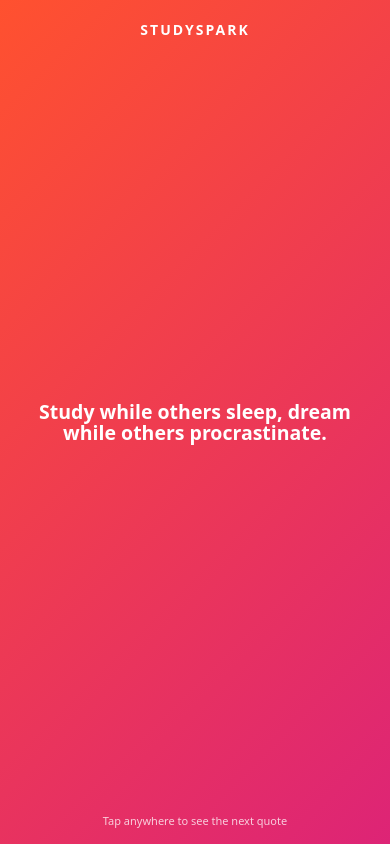
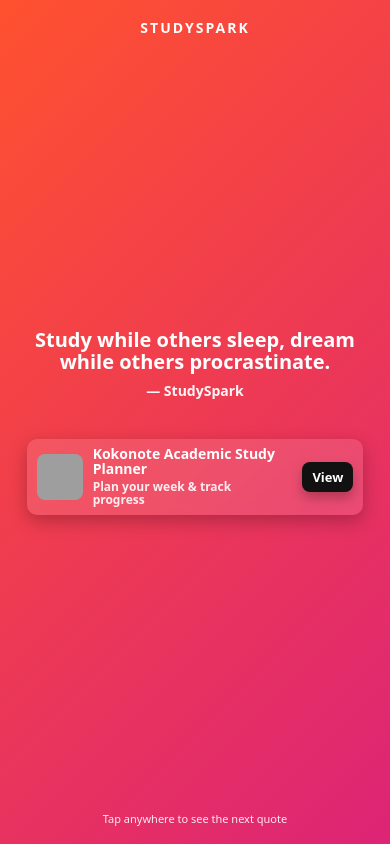
Before and after one commit to Danielp690/StudySpark, a plain HTML site: page index.html in a window 390 px wide. Shown: the top 844 px of the page. Drawn offline with Linux system fonts and the light colour scheme; grey boxes are pictures that could not be loaded.

Commit message:
Update index.html

```diff
--- a/index.html
+++ b/index.html
@@ -2,7 +2,7 @@
 <html lang="en">
 <head>
   <meta charset="utf-8" />
-  <meta name="viewport" content="width=device-width, initial-scale=1, maximum-scale=1, user-scalable=no, viewport-fit=cover" />
+  <meta name="viewport" content="width=device-width,initial-scale=1,maximum-scale=1,user-scalable=no" />
   <title>StudySpark</title>
   <style>
     *{box-sizing:border-box;margin:0;padding:0}
@@ -14,68 +14,160 @@
       font-family:system-ui,-apple-system,Segoe UI,Roboto,"Helvetica Neue",Arial,sans-serif;
       color:#fff;
       touch-action:none;
-      overscroll-behavior:none;
-      -webkit-user-select:none;
       user-select:none;
     }
 
     .title {
       position:absolute;
-      top:20px;left:0;right:0;
+      top:18px;left:0;right:0;
       text-align:center;
       font-weight:800;
       letter-spacing:2px;
       text-transform:uppercase;
-      font-size:18px;
+      font-size:16px;
       z-index:10;
-      pointer-events:none;
     }
 
     .card {
       position:absolute;
       inset:0;
       display:flex;
+      flex-direction:column;
       align-items:center;
       justify-content:center;
       text-align:center;
-      padding:30px;
+      padding:28px 22px;
       transition: transform 0.6s cubic-bezier(.25,.8,.25,1), opacity 0.4s ease;
       font-weight:800;
       line-height:1.1;
-      font-size:clamp(20px,4vw,34px);
+      font-size:clamp(20px,4vw,32px);
       cursor:pointer;
-      user-select:none;
       will-change:transform,opacity;
     }
 
-    /* vibrant backgrounds */
     .card[data-index="0"] { background: linear-gradient(135deg,#ff512f 0%,#dd2476 100%); }
     .card[data-index="1"] { background: linear-gradient(135deg,#f7971e 0%,#ffd200 100%); color:#111; }
     .card[data-index="2"] { background: linear-gradient(135deg,#00c6ff 0%,#0072ff 100%); }
+
+    .quote {
+      max-width:900px;
+      margin-bottom:22px;
+      padding:0 8px;
+      font-weight:800;
+    }
+    .author {
+      margin-top:10px;
+      font-weight:600;
+      font-size:14px;
+      opacity:0.95;
+    }
+
+    .product {
+      display:flex;
+      align-items:center;
+      gap:12px;
+      background:rgba(255,255,255,0.12);
+      padding:12px 16px;
+      border-radius:14px;
+      box-shadow:0 6px 18px rgba(0,0,0,0.25);
+      max-width:760px;
+      width:92%;
+      margin-top:18px;
+      backdrop-filter:blur(6px);
+    }
+    .product img {
+      width:58px;
+      height:58px;
+      border-radius:8px;
+      object-fit:cover;
+    }
+    .product .meta { flex:1 1 auto; text-align:left; }
+    .product .meta .name { font-weight:800; font-size:14px; line-height:1.05; }
+    .product .meta .sub { font-size:12px; opacity:0.9; margin-top:4px; }
+    .product .cta { margin-left:12px; flex:0 0 auto; }
+    .product .btn {
+      background:#111;
+      color:#fff;
+      padding:8px 12px;
+      border-radius:8px;
+      font-weight:800;
+      text-decoration:none;
+      display:inline-block;
+      box-shadow:0 6px 12px rgba(0,0,0,0.25);
+    }
+
+    .card[data-index="1"] .product { background:rgba(0,0,0,0.06); }
+    .card[data-index="1"] .product .btn { background:#111; color:#fff; }
 
     .hint {
       position:absolute;
       bottom:16px;left:0;right:0;
       text-align:center;
       font-size:12px;
-      color:rgba(255,255,255,0.85);
-      opacity:0.9;
+      color:rgba(255,255,255,0.9);
       z-index:10;
     }
 
     @media (max-width:520px){
       .title{font-size:14px}
-      .hint{font-size:11px}
-      .card{padding:20px;font-size:clamp(18px,5vw,28px)}
+      .hint{font-size:11px; bottom:18px}
+      .product { gap:10px; padding:8px 10px; border-radius:10px }
+      .product img { width:46px; height:46px }
+      .product .btn { padding:8px 10px; font-size:13px }
+      .card { padding:18px 12px }
     }
   </style>
 </head>
 <body>
   <div class="title">StudySpark</div>
 
-  <div class="card" id="cardA" data-index="0"><div class="text">Loading…</div></div>
-  <div class="card" id="cardB" data-index="1"><div class="text">Loading…</div></div>
-  <div class="card" id="cardC" data-index="2"><div class="text">Loading…</div></div>
+  <!-- Card 1 -->
+  <div class="card" id="cardA" data-index="0">
+    <div class="quote">
+      <span class="text">Loading…</span>
+      <div class="author">— StudySpark</div>
+    </div>
+    <div class="product">
+      <img src="https://m.media-amazon.com/images/I/71cLzD9RrHL._AC_SX679_.jpg" alt="Study Planner">
+      <div class="meta">
+        <div class="name">Kokonote Academic Study Planner</div>
+        <div class="sub">Plan your week & track progress</div>
+      </div>
+      <div class="cta"><a class="btn" href="https://www.amazon.co.uk/dp/B0F7M1TVC3/?tag=studyspark0f-21" target="_blank" rel="noopener noreferrer">View</a></div>
+    </div>
+  </div>
+
+  <!-- Card 2 -->
+  <div class="card" id="cardB" data-index="1">
+    <div class="quote">
+      <span class="text">Loading…</span>
+      <div class="author">— StudySpark</div>
+    </div>
+    <div class="product">
+      <img src="https://m.media-amazon.com/images/I/61kv1ZfxDWL._AC_SX679_.jpg" alt="Pomodoro Timer">
+      <div class="meta">
+        <div class="name">Digital Pomodoro Timer Cube</div>
+        <div class="sub">Stay focused in timed sessions</div>
+      </div>
+      <div class="cta"><a class="btn" href="https://www.amazon.co.uk/dp/B0CZNTVHY4/?tag=studyspark0f-21" target="_blank" rel="noopener noreferrer">View</a></div>
+    </div>
+  </div>
+
+  <!-- Card 3 -->
+  <div class="card" id="cardC" data-index="2">
+    <div class="quote">
+      <span class="text">Loading…</span>
+      <div class="author">— StudySpark</div>
+    </div>
+    <div class="product">
+      <img src="https://m.media-amazon.com/images/I/81F90H7hn2L._AC_UF1000,1000_QL80_.jpg" alt="Atomic Habits Book">
+      <div class="meta">
+        <div class="name">"Atomic Habits" by James Clear</div>
+        <div class="sub">Transform small actions into success</div>
+      </div>
+      <div class="cta"><a class="btn" href="https://www.amazon.co.uk/dp/1847941834/?tag=studyspark0f-21" target="_blank" rel="noopener noreferrer">View</a></div>
+    </div>
+  </div>
 
   <div class="hint">Tap anywhere to see the next quote</div>
 
@@ -83,77 +175,46 @@
   (function(){
     const fallback = [
       "Study while others sleep, dream while others procrastinate.",
-      "Success is no accident; it’s hard work, perseverance, learning and studying.",
-      "Don’t wish it were easier; wish you were better."
+      "Focus on practice, not perfection.",
+      "Small consistent steps beat last-minute panic."
     ];
 
-    let dailyThree = null;
+    let dailyThree = fallback;
     try {
       if (Array.isArray(window.quotes) && window.quotes.length >= 3) {
         const today = new Date();
         const key = `${today.getUTCFullYear()}-${today.getUTCMonth()+1}-${today.getUTCDate()}`;
-        let h = 0; for (let i=0;i<key.length;i++) h = (h<<5)-h + key.charCodeAt(i);
-        h = Math.abs(h);
-        const chosen = [];
-        let base = h % window.quotes.length;
-        for (let i=0;i<3;i++){
-          chosen.push(String(window.quotes[(base + i*37) % window.quotes.length]));
-        }
-        dailyThree = chosen;
+        let h=0; for (let i=0;i<key.length;i++) h=(h<<5)-h+key.charCodeAt(i);
+        h=Math.abs(h);
+        dailyThree=[0,1,2].map(i=>window.quotes[(h+i*37)%window.quotes.length]);
       }
     } catch(e){}
-    if (!dailyThree) dailyThree = fallback.slice(0,3);
 
-    const cards = [
+    const cards=[
       document.getElementById('cardA'),
       document.getElementById('cardB'),
       document.getElementById('cardC')
     ];
-
     cards.forEach((c,i)=>{
-      c.querySelector('.text').innerText = dailyThree[i];
-      c.style.transform = i === 0 ? 'translateX(0)' : 'translateX(100%)';
+      c.querySelector('.text').innerText=dailyThree[i];
+      c.style.transform=i===0?'translateX(0)':'translateX(100%)';
     });
 
-    let current = 0;
-    const total = cards.length;
-
-    function showCard(i){
-      cards.forEach((c,idx)=>{
-        if(idx === i){
-          c.style.transform = 'translateX(0)';
-          c.style.opacity = '1';
-        }
-        else{
-          c.style.transform = 'translateX(-100%)';
-          c.style.opacity = '0';
-        }
+    let current=0;
+    function next(){
+      const prev=current;
+      current=(current+1)%cards.length;
+      cards[current].style.transition='none';
+      cards[current].style.transform='translateX(100%)';
+      requestAnimationFrame(()=>{
+        cards[prev].style.transition='transform 0.6s cubic-bezier(.25,.8,.25,1)';
+        cards[current].style.transition='transform 0.6s cubic-bezier(.25,.8,.25,1)';
+        cards[prev].style.transform='translateX(-100%)';
+        cards[current].style.transform='translateX(0)';
       });
     }
-
-    function nextCard(){
-      const prev = current;
-      current = (current + 1) % total;
-
-      // Move the new card into view from the right
-      cards[current].style.transition = 'none';
-      cards[current].style.transform = 'translateX(100%)';
-      requestAnimationFrame(()=>{
-        cards[current].style.transition = 'transform 0.6s cubic-bezier(.25,.8,.25,1), opacity 0.4s ease';
-        cards[prev].style.transform = 'translateX(-100%)';
-        cards[current].style.transform = 'translateX(0)';
-        cards[current].style.opacity = '1';
-      });
-    }
-
-    document.body.addEventListener('click', nextCard);
-    window.addEventListener('keydown', e=>{ if(e.key===' '||e.key==='ArrowRight') nextCard(); });
-
-    ['gesturestart','gesturechange','gestureend','wheel','touchmove'].forEach(evt=>{
-      document.addEventListener(evt, e => {
-        if (e.scale !== undefined || e.touches?.length > 1 || e.ctrlKey) e.preventDefault();
-      }, {passive:false});
-    });
+    document.body.addEventListener('click',next);
+    window.addEventListener('keydown',e=>{if(e.key===' '||e.key==='ArrowRight')next();});
   })();
   </script>
 </body>
```
